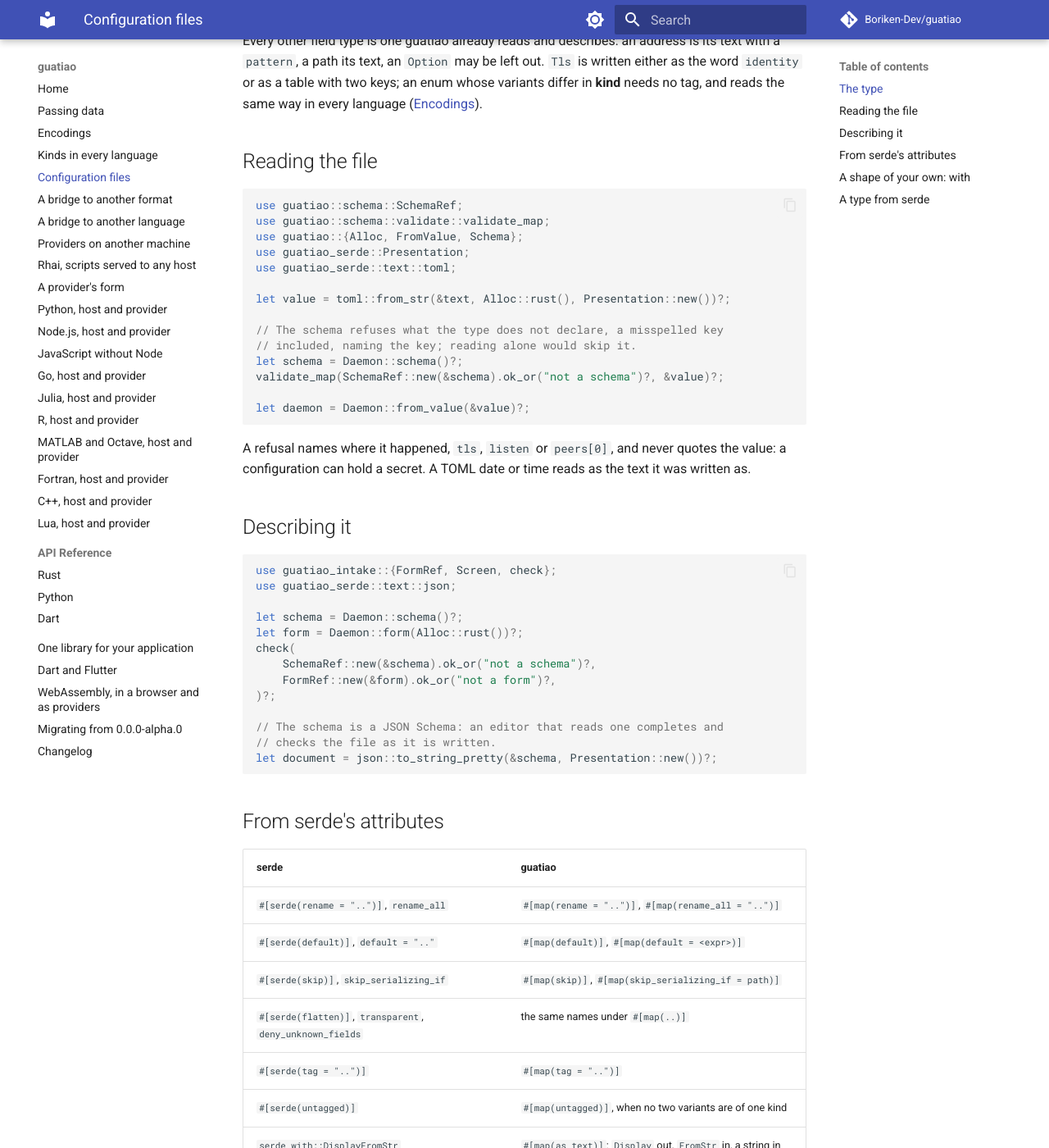
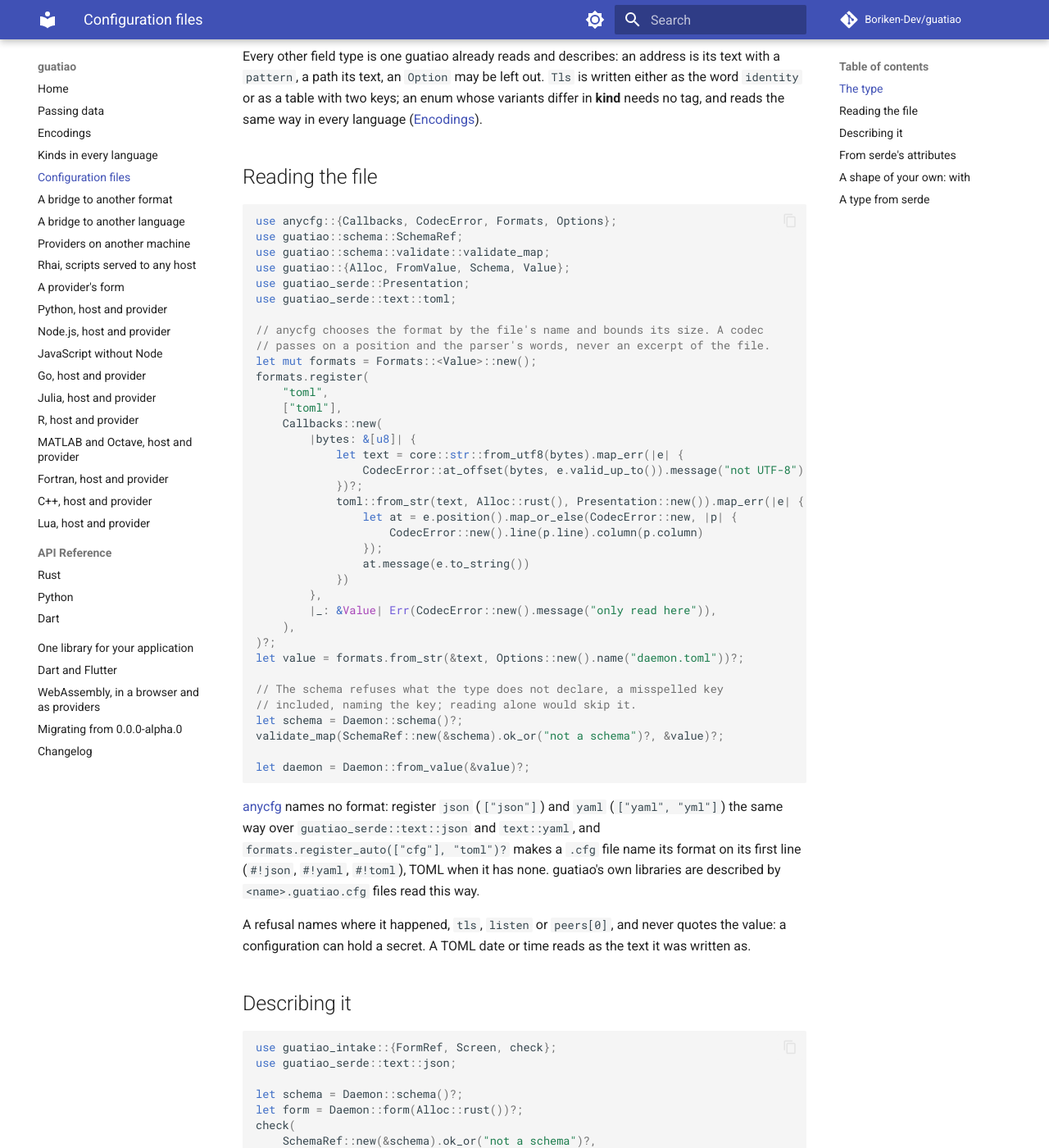
Before and after one commit to Boriken-Dev/guatiao, an MkDocs documentation site: the page built from docs/configuration.md, in a window 1280 px wide and 1400 px high, scrolled down 1178 px. Shown: the whole window at 82% size. Built offline with MkDocs 1.6.1 and Material for MkDocs 9.7.7, drawn with Linux system fonts in a browser that asks for light colours; comment, search, counter and statistics services are not loaded; some of the changed text lies outside the part shown.

Commit message:
feat: greeter_host reads its configuration file through anycfg
The example registers guatiao-serde's TOML codec with anycfg, which chooses the format by extension, names a .cfg file's format on its first line and bounds the file's size. The configuration page shows the same registration.

````diff
--- a/docs/configuration.md
+++ b/docs/configuration.md
@@ -12,6 +12,7 @@ and no serde derive on the type.
 [dependencies]
 guatiao = { version = "=0.0.0-alpha.1", features = ["derive"] }
 guatiao-serde = { version = "=0.0.0-alpha.1", features = ["toml"] }
+anycfg = { git = "https://github.com/jose-pr/anycfg-rs", rev = "bf71f7097a550037972a0651e8bd35747b8dcd11" }   # reads the file
 guatiao-intake = { version = "=0.0.0-alpha.1", features = ["derive"] }   # for a form
 ```
 
@@ -65,13 +66,35 @@ reads the same way in every language
 ## Reading the file
 
 ```rust
+use anycfg::{Callbacks, CodecError, Formats, Options};
 use guatiao::schema::SchemaRef;
 use guatiao::schema::validate::validate_map;
-use guatiao::{Alloc, FromValue, Schema};
+use guatiao::{Alloc, FromValue, Schema, Value};
 use guatiao_serde::Presentation;
 use guatiao_serde::text::toml;
 
-let value = toml::from_str(&text, Alloc::rust(), Presentation::new())?;
+// anycfg chooses the format by the file's name and bounds its size. A codec
+// passes on a position and the parser's words, never an excerpt of the file.
+let mut formats = Formats::<Value>::new();
+formats.register(
+    "toml",
+    ["toml"],
+    Callbacks::new(
+        |bytes: &[u8]| {
+            let text = core::str::from_utf8(bytes).map_err(|e| {
+                CodecError::at_offset(bytes, e.valid_up_to()).message("not UTF-8")
+            })?;
+            toml::from_str(text, Alloc::rust(), Presentation::new()).map_err(|e| {
+                let at = e.position().map_or_else(CodecError::new, |p| {
+                    CodecError::new().line(p.line).column(p.column)
+                });
+                at.message(e.to_string())
+            })
+        },
+        |_: &Value| Err(CodecError::new().message("only read here")),
+    ),
+)?;
+let value = formats.from_str(&text, Options::new().name("daemon.toml"))?;
 
 // The schema refuses what the type does not declare, a misspelled key
 // included, naming the key; reading alone would skip it.
@@ -80,6 +103,14 @@ validate_map(SchemaRef::new(&schema).ok_or("not a schema")?, &value)?;
 
 let daemon = Daemon::from_value(&value)?;
 ```
+
+[anycfg](https://github.com/jose-pr/anycfg-rs) names no format: register
+`json` (`["json"]`) and `yaml` (`["yaml", "yml"]`) the same way over
+`guatiao_serde::text::json` and `text::yaml`, and
+`formats.register_auto(["cfg"], "toml")?` makes a `.cfg` file name its format
+on its first line (`#!json`, `#!yaml`, `#!toml`), TOML when it has none.
+guatiao's own libraries are described by `<name>.guatiao.cfg` files read
+this way.
 
 A refusal names where it happened, `tls`, `listen` or `peers[0]`, and
 never quotes the value: a configuration can hold a secret. A TOML date
````
Also changed, not shown: 3 other files.
